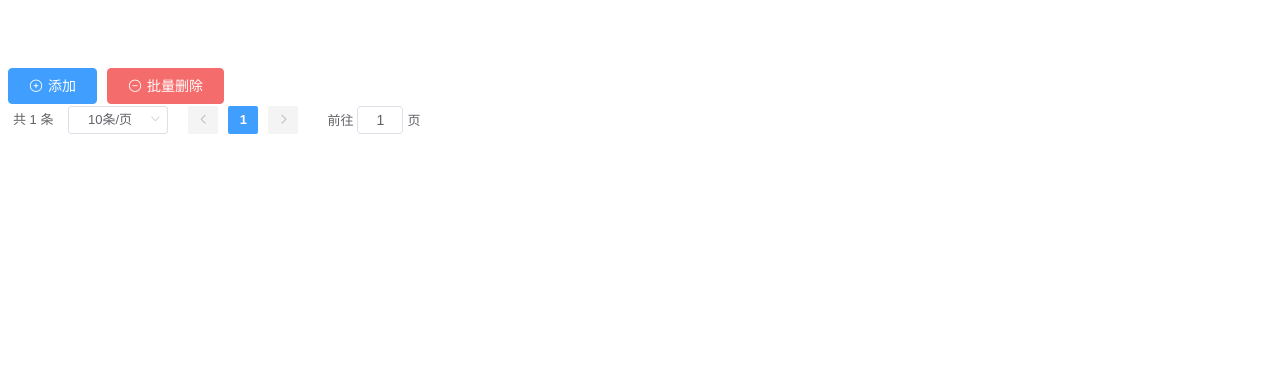
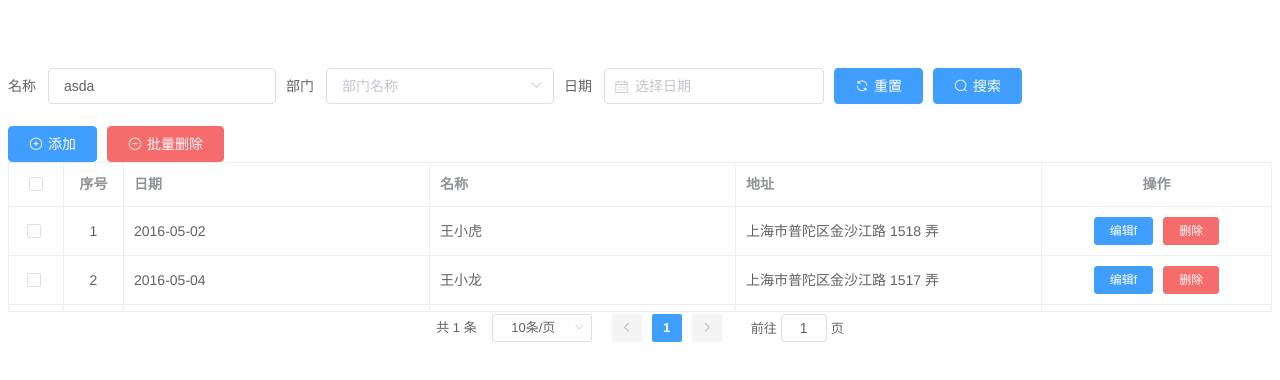
Before and after one commit to ChekyVrma/vue-element, a Vue app: page /vue-el-table in a window 1280 px wide. Shown: the top 380 px of the page. Built offline with nearby package versions, Linux system fonts and the light colour scheme.

Commit message:
修改表格组件

```diff
--- a/src/App.vue
+++ b/src/App.vue
@@ -7,7 +7,7 @@
     <router-view/>
   </div>
 </template>
-<style lang="stylus">
+<style lang="stylus" scoped>
 #app
   font-family 'Avenir', Helvetica, Arial, sans-serif
   -webkit-font-smoothing antialiased
--- a/src/components/VueElTable/index.vue
+++ b/src/components/VueElTable/index.vue
@@ -1,30 +1,33 @@
 <!-- 数据栏 -->
 <template>
   <div class='app-container'>
-    <!--筛选栏-->
-    <div class='filter-container'>
-
+    <!--搜索栏-->
+    <base-search></base-search>
+    <!--工具栏-->
+    <base-toolbar></base-toolbar>
+    <!-- 数据栏 -->
+    <base-table @selectionChangeWatch="selectionChangeReceive"></base-table>
+    <!-- 分页栏 -->
+    <div class='pagination-container'>
+      <base-pagination :options='paginationOptions'
+                       @sizeChangeWatch='sizeChangeReceive'
+                       @currentChangeWatch='currentChangeReceive'></base-pagination>
     </div>
-    <!--工具栏-->
-    <vue-el-toolbar :options='toolbarOptions'></vue-el-toolbar>
-    <!-- 数据栏 -->
-    <div class='data-container'>
-
-    </div>
-    <!-- 分页栏 -->
-    <vue-el-pagination :options='paginationOptions'
-                       @sizeChangeWatch='sizeChangeReceive'
-                       @currentChangeWatch='currentChangeReceive'></vue-el-pagination>
   </div>
 </template>
 <script>
-import VueElPagination from './lib/VueElPagination'
-import VueElToolbar from './lib/VueElToolbar'
+import BasePagination from './lib/BasePagination'
+import BaseToolbar from './lib/BaseToolbar'
+import BaseTable from './lib/BaseTable'
+import BaseSearch from './lib/BaseSearch'
+
 export default {
   name: 'VueElTable',
   components: {
-    VueElPagination,
-    VueElToolbar
+    BasePagination,
+    BaseToolbar,
+    BaseTable,
+    BaseSearch
   },
   data () {
     return {
@@ -35,62 +38,26 @@ export default {
       },
 
       toolbarOptions: [
-        {
-          // 添加按钮
-          label: '添加',
-          show: true,
-          disabled: false,
-          type: 'primary',
-          icon: 'el-icon-circle-plus-outline',
-          handle: () => { }
-        },
-        {
-          // 批量删除按钮
-          label: '批量删除',
-          show: true,
-          disabled: false,
-          type: 'danger',
-          icon: 'el-icon-remove-outline',
-          handle: () => { }
-        }
-      ],
-
-      tableData: [
-        {
-          date: '2016-05-02',
-          name: '王小虎',
-          address: '上海市普陀区金沙江路 1518 弄'
-        },
-        {
-          date: '2016-05-04',
-          name: '王小虎',
-          address: '上海市普陀区金沙江路 1517 弄'
-        },
-        {
-          date: '2016-05-01',
-          name: '王小虎',
-          address: '上海市普陀区金沙江路 1519 弄'
-        },
-        {
-          date: '2016-05-03',
-          name: '王小虎',
-          address: '上海市普陀区金沙江路 1516 弄'
-        }
       ]
     }
   },
   methods: {
-    // 每页条数改变时回调函数
+    // 当每页条数改变时会触发该事件
     sizeChangeReceive (val) { },
 
-    // 每页条数改变时回调函数
-    currentChangeReceive (val) { }
+    // 当每页条数改变时会触发该事件
+    currentChangeReceive (val) { },
+
+    // 当选择项发生变化时会触发该事件
+    selectionChangeReceive (selection) { }
   }
 }
 </script>
 
-<style>
+<style lang="stylus" scoped>
 .app-container {
-  height: 100%;
+  .pagination-container {
+    text-align: center;
+  }
 }
 </style>
--- a/src/components/VueElTable/lib/VueElPagination.vue
+++ b/src/components/VueElTable/lib/BasePagination.vue
@@ -7,13 +7,13 @@
                  :page-sizes='[10,20,30,50]'
                  background
                  layout='total, sizes, prev, pager, next, jumper'
-                 @size-change='handleSizeChange'
+                 @size-change='handlesizeChange'
                  @current-change='handleCurrentChange' />
 </template>
 
 <script>
 export default {
-  name: 'VueElPagination',
+  name: 'BasePagination',
   props: {
     options: {
       type: Object,
@@ -31,7 +31,7 @@ export default {
   },
   methods: {
     // 每页条数改变时操作
-    handleSizeChange (val) {
+    handlesizeChange (val) {
       this.$emit('sizeChangeWatch', val)
     },
     // 当前页改变时操作
@@ -42,4 +42,5 @@ export default {
 }
 </script>
 
-<style scoped></style>
+<style>
+</style>
--- /dev/null
+++ b/src/components/VueElTable/lib/BaseSearch.vue
@@ -0,0 +1,113 @@
+<!-- 搜索栏 -->
+<template>
+  <el-form :inline='true'
+           :model="options.formData"
+           @submit.native.prevent='handleSearch'>
+    <el-form-item v-for='(form, index) in options.forms'
+                  :key='index'
+                  :label='form.label'>
+      <el-input v-if="form.type === 'input' || form.type === undefined"
+                v-model="options.formData[form.prop]"
+                clearable
+                @keyup.enter.native="handleSearch" />
+      <el-select v-else-if="form.type === 'select'"
+                 v-model="options.formData[form.prop]"
+                 :placeholder="form.placeholder">
+        <el-option v-for="(option, optionIndex) in form.options"
+                   :key="optionIndex"
+                   :value="option[form.valueKey]"
+                   :label="option[form.labelKey]" />
+      </el-select>
+      <el-date-picker v-else-if="form.type === 'date'"
+                      v-model="options.formData[form.prop]"
+                      type="date"
+                      clearable
+                      :placeholder="form.placeholder"
+                      :picker-options="form.pickerOptions || {}" />
+    </el-form-item>
+    <el-button :type="options.reset.type"
+               :icon="options.reset.icon"
+               @click="handleReset">{{options.reset.label}}</el-button>
+    <el-button :type="options.search.type"
+               :icon="options.search.icon"
+               @click="handleSearch">{{options.search.label}}</el-button>
+  </el-form>
+
+</template>
+
+<script>
+export default {
+  name: 'BaseSearch',
+  props: {
+    options: {
+      type: Object,
+      default () {
+        return {
+          search: {
+            type: 'primary',
+            icon: 'el-icon-search',
+            label: '搜索'
+          },
+          reset: {
+            type: 'primary',
+            icon: 'el-icon-refresh',
+            label: '重置'
+          },
+          forms: [
+            {
+              label: '名称',
+              type: 'input',
+              prop: 'name',
+              placeholder: '名称'
+            },
+            {
+              label: '部门',
+              type: 'select',
+              prop: 'department',
+              placeholder: '部门名称',
+              valueKey: 'id',
+              labelKey: 'name',
+              options: [
+                {
+                  id: 1,
+                  name: '部门1'
+                }, {
+                  id: 2,
+                  name: '部门2'
+                }, {
+                  id: 2,
+                  name: '部门2'
+                }
+              ]
+            },
+            {
+              label: '日期',
+              type: 'date',
+              prop: 'startDate',
+              placeholder: '选择日期',
+              pickerOptions: () => { handlePickerOptions() }
+            }
+          ],
+
+          formData: {
+            name: 'asda',
+            department: '',
+            startDate: ''
+          }
+        }
+      }
+    }
+  },
+  data () {
+    return {}
+  },
+  methods: {
+    handleSearch () { },
+    handleReset () { },
+    handlePickerOptions () { }
+  }
+}
+</script>
+
+<style>
+</style>
--- /dev/null
+++ b/src/components/VueElTable/lib/BaseTable.vue
@@ -0,0 +1,136 @@
+<!-- 表格数据 -->
+<template>
+  <el-table :data='options.tableData'
+            :border='options.border'
+            :max-height='options.maxHeight'
+            :size='options.size'
+            :highlight-current-row='options.highlightCurrentRow'
+            @selection-change="selection => emitEventHandler('selectionChangeWatch', selection)">
+    <el-table-column type='selection'
+                     v-show='options.index.show'
+                     :width='options.selection.width'
+                     :align='options.selection.align'>
+    </el-table-column>
+    <el-table-column type='index'
+                     v-show='options.index.show'
+                     :label='options.index.label'
+                     :width='options.index.width'
+                     :align='options.index.align'>
+    </el-table-column>
+    <el-table-column v-for='(item) in options.columns'
+                     :key='item.id'
+                     :label='item.label'>
+      <template slot-scope='scope'>
+        <span>
+          {{scope.row[item.prop]}}
+        </span>
+      </template>
+    </el-table-column>
+
+    <el-table-column :label='options.handle.label'
+                     :width='options.handle.width'
+                     :align='options.handle.align'>
+      <template slot-scope="scope">
+        <el-button v-for='(item) in options.handle.options'
+                   :key="item.id"
+                   :type="item.type"
+                   :size="item.size"
+                   @click="item.handle(scope.row)">{{ item.label }}
+        </el-button>
+      </template>
+    </el-table-column>
+  </el-table>
+</template>
+
+<script>
+export default {
+  name: 'BaseTable',
+  props: {
+    options: {
+      type: Object,
+      default () {
+        return {
+          // 写出来的都是不是默认值的
+          border: true,
+          maxHeight: 150,
+          size: 'medium',
+          highlightCurrentRow: true,
+          selection: {
+            width: 55,
+            align: 'center',
+            show: true
+          },
+          index: {
+            width: 60,
+            align: 'center',
+            show: true,
+            label: '序号'
+          },
+          handle: {
+            width: 230,
+            align: 'center',
+            show: true,
+            label: '操作',
+            options: [
+              {
+                type: 'primary',
+                label: '编辑f',
+                size: 'mini',
+                handle: (row) => {
+                  alert('编辑' + row.name)
+                }
+              },
+              {
+                type: 'danger',
+                label: '删除',
+                size: 'mini',
+                handle: (row) => {
+                  alert('删除' + row.name)
+                }
+              }
+            ]
+          },
+          columns: [
+            { prop: 'date', label: '日期', width: 250, align: 'center' },
+            { prop: 'name', label: '名称', width: 250, align: 'center' },
+            { prop: 'address', label: '地址', width: 250, align: 'center' }
+          ],
+          tableData: [
+            {
+              date: '2016-05-02',
+              name: '王小虎',
+              address: '上海市普陀区金沙江路 1518 弄'
+            },
+            {
+              date: '2016-05-04',
+              name: '王小龙',
+              address: '上海市普陀区金沙江路 1517 弄'
+            },
+            {
+              date: '2016-05-01',
+              name: '王小黑',
+              address: '上海市普陀区金沙江路 1519 弄'
+            },
+            {
+              date: '2016-05-03',
+              name: '王小豹',
+              address: '上海市普陀区金沙江路 1516 弄'
+            }
+          ]
+        }
+      }
+    }
+  },
+  data () {
+    return {}
+  },
+  methods: {
+    emitEventHandler (event) {
+      this.$emit(event, ...Array.from(arguments).slice(1))
+    }
+  }
+}
+</script>
+
+<style scoped>
+</style>
--- a/src/components/VueElTable/lib/VueElToolbar.vue
+++ b/src/components/VueElTable/lib/BaseToolbar.vue
@@ -1,6 +1,6 @@
 <!-- 工具栏 -->
 <template>
-  <el-row align='left'>
+  <el-row>
     <el-button v-for='(item) in options'
                :key='item.id'
                :type='item.type'
@@ -13,7 +13,7 @@
 
 <script>
 export default {
-  name: 'VueElToolbar',
+  name: 'BaseToolbar',
   props: {
     options: {
       type: Array,
@@ -47,4 +47,4 @@ export default {
 }
 </script>
 
-<style scoped></style>
+<style></style>
```
Also changed, not shown: .eslintrc.js, src/components/Template/index.vue (line endings or trailing spaces).
